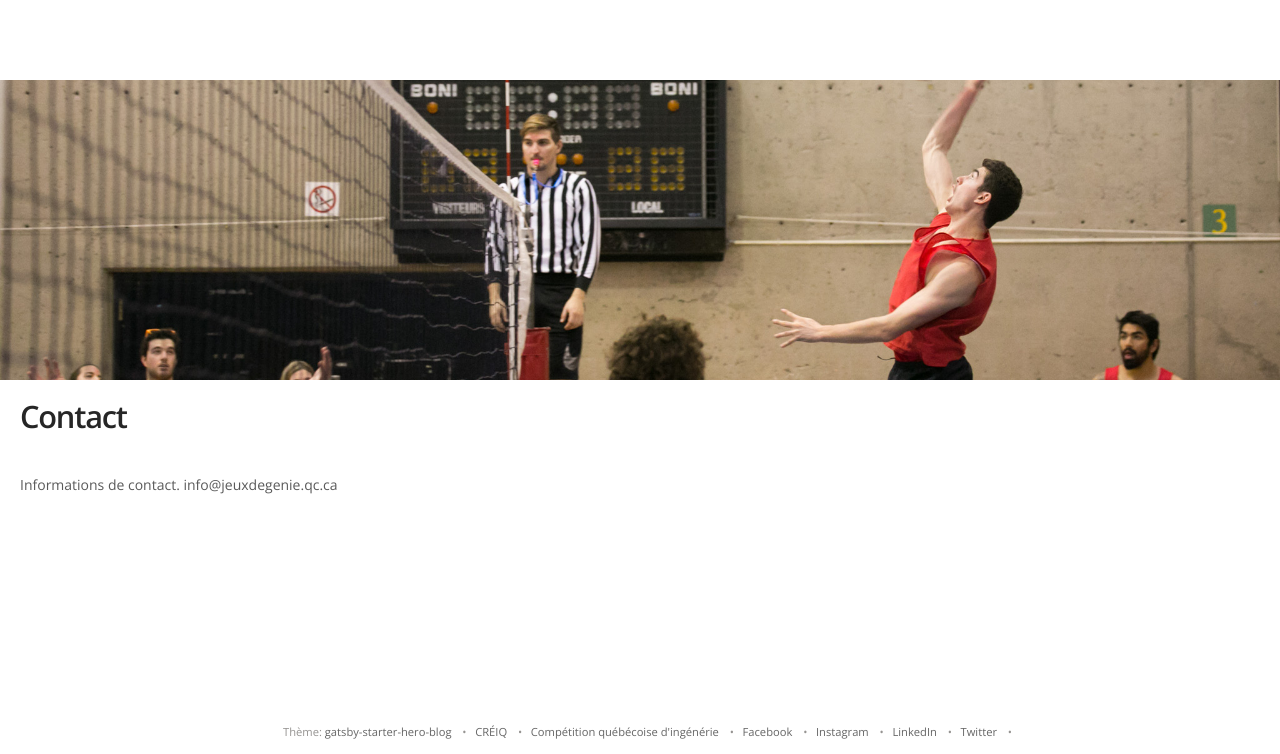
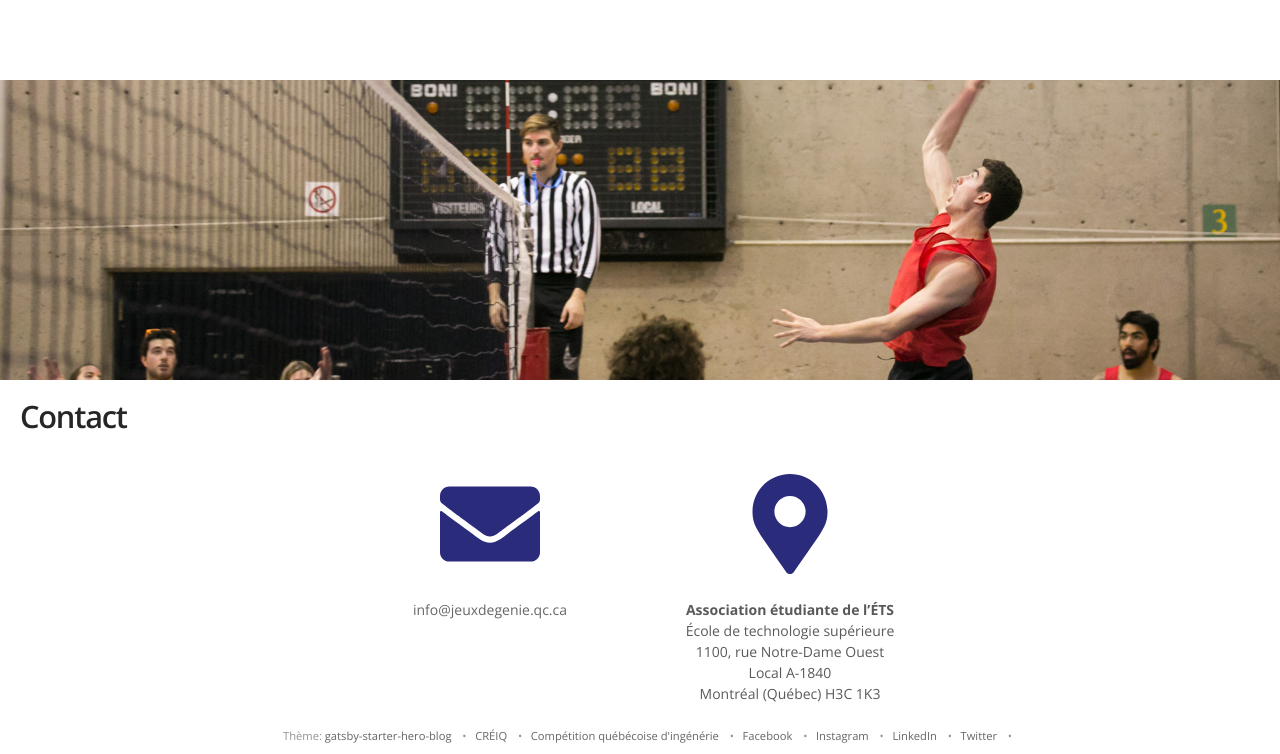
Before and after one commit to maxencefrenette/website-eng-games-2020, a Gatsby site: page /contact in a window 1280 px wide. Shown: the top 754 px of the page. Built offline with nearby package versions, Linux system fonts and the light colour scheme; Gatsby itself is replaced by a stand-in of ours; some packages are replaced by stand-ins of ours.

Commit message:
Attempt at contact page

```diff
--- a/src/pages/contact.js
+++ b/src/pages/contact.js
@@ -6,6 +6,25 @@ import Headline from "../components/Article/Headline";
 import Seo from "../components/Seo";
 import { graphql } from "gatsby";
 import MiniHero from "../components/MiniHero";
+import styled from "styled-components";
+import { FaEnvelope, FaMapMarkerAlt } from "react-icons/fa";
+
+const Container = styled.div`
+  display: flex;
+  justify-content: center;
+`;
+
+const ContactInfo = styled.div`
+  flex: 0 0 250px;
+  margin: 0 25px;
+  text-align: center;
+
+  & > svg {
+    font-size: 100px;
+    fill: #2A2B7A
+    margin-bottom: 20px;
+  }
+`;
 
 const ContactPage = props => {
   const {
@@ -27,7 +46,26 @@ const ContactPage = props => {
               <header>
                 <Headline title="Contact" theme={theme} />
               </header>
-              <p>Informations de contact. info@jeuxdegenie.qc.ca</p>
+
+              <Container>
+                <ContactInfo>
+                  <FaEnvelope />
+                  <div>
+                    <a href="mailto:info@jeuxdegenie.qc.ca">info@jeuxdegenie.qc.ca</a>
+                  </div>
+                </ContactInfo>
+                <ContactInfo>
+                  <FaMapMarkerAlt />
+                  <div>
+                    <b>Association étudiante de l’ÉTS</b>
+                    <br />
+                    École de technologie supérieure<br />
+                    1100, rue Notre-Dame Ouest<br />
+                    Local A-1840<br />
+                    Montréal (Québec) H3C 1K3<br />
+                  </div>
+                </ContactInfo>
+              </Container>
             </Article>
           </>
         )}
```
